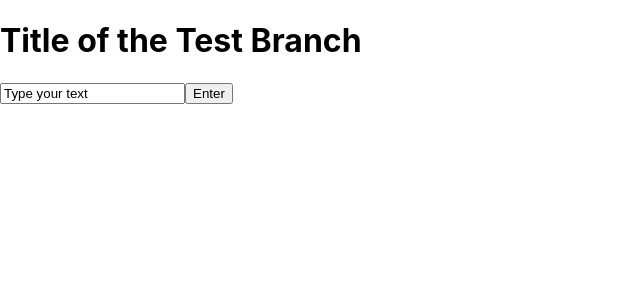
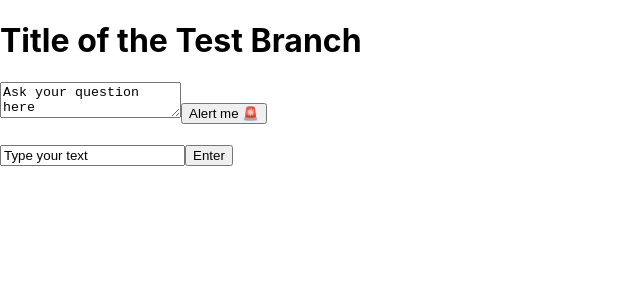
Before and after one commit to Jerune/Learn-React, a React (Create React App) app: page / in a window 1280 px wide. Shown: the top 300 px of the page, without its empty margins (0-640 px from the left). Built offline with nearby package versions, Linux system fonts and the light colour scheme.

Commit message:
feat: Added controled forms

```diff
--- a/src/App.js
+++ b/src/App.js
@@ -1,9 +1,11 @@
-import { UncontrolledForm } from './components/form';
+import { ControlledForm, UncontrolledForm } from './components/form';
 
 export default function App() {
   return (
     <>
       <h1>Title of the Test Branch</h1>
+      < ControlledForm />
+      <br />
       < UncontrolledForm />
     </>
   );
--- a/src/components/form.js
+++ b/src/components/form.js
@@ -1,3 +1,27 @@
+import { useState } from 'react'
+
+
+// Passed a callback function to onChange to save our input value
+// in our local state. We'll access the typed input value with e.target.value
+function ControlledForm() {
+    const [inputValue, setInputValue] = useState('Ask your question here')
+    const isInputError = inputValue.includes('f')
+    return (
+        <div>
+            {isInputError && (
+                <div>🔥 You are not allowed to use the letter “f” here.</div>
+            )}
+            <textarea
+                value={inputValue}
+                onChange={(e) => setInputValue(e.target.value)}
+            />
+            <button onClick={() => alert(inputValue)}>Alert me 🚨</button>
+        </div>
+    )
+}
+
+
+// Functions for uncontrolled forms
 function handleSubmit(e) {
     e.preventDefault()
     alert(e.target['my_input'].value)
@@ -13,4 +37,4 @@ function UncontrolledForm() {
 }
 
 
-export {UncontrolledForm};
+export {ControlledForm, UncontrolledForm};
```
